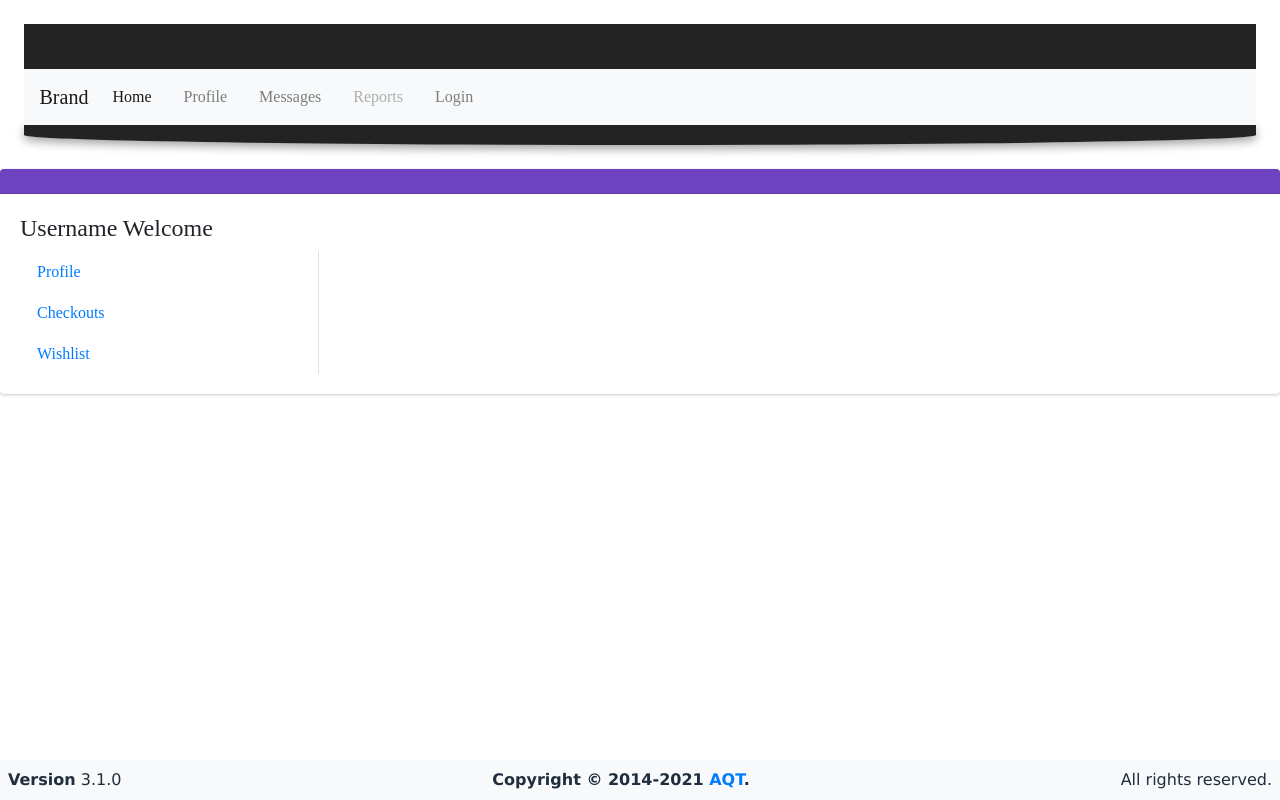
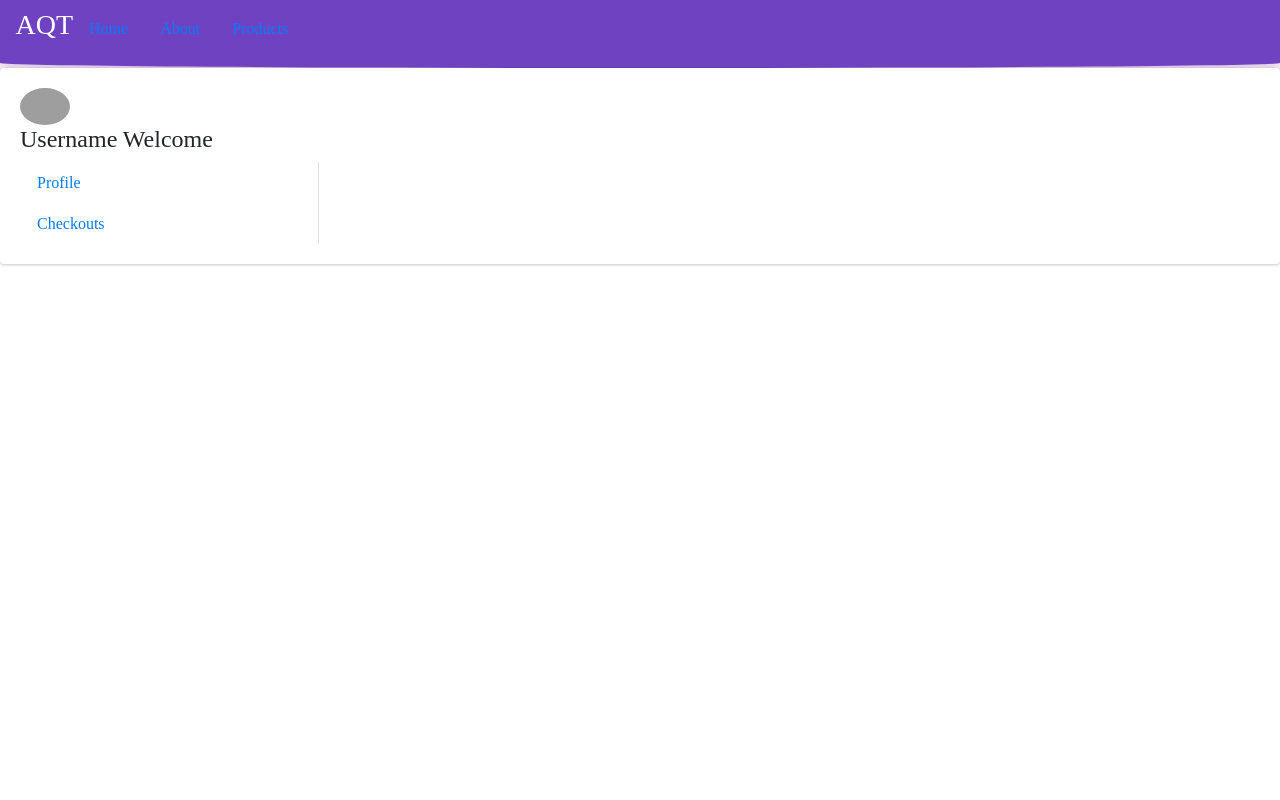
Before and after one commit to DevSheila/QuickTiller, a PHP site: page /user/user-dashboard.html in a window 1280 px wide. Run offline with PHP 8.4, Linux system fonts and the light colour scheme; some libraries are stand-ins or nearby versions; grey boxes are pictures that could not be loaded.

Commit message:
added user Ui

```diff
--- a/assets/cart/qr.css
+++ b/assets/cart/qr.css
@@ -55,17 +55,17 @@
 }
 
 .curve{
-  background-color:black;
+  background-color:rgb(143, 11, 132);
     width:100%;
-    height:20px;
+    height:10px;
     border-bottom-left-radius:50% 50%;
     border-bottom-right-radius:50% 50%;
-    background: #232323;
-    box-shadow: 0px 4px 10px 0px rgba(0,0,0,0.36);
+    background: #990ab6;
+    box-shadow: 0px 4px 10px 0px rgba(107, 7, 128, 0.36);
 }
 
 .box {
 	width: 100%;
 	height: 45px;
-	background: #232323;
+	background: #550c6b;
 }
--- /dev/null
+++ b/user/contact.js
@@ -0,0 +1,6 @@
+$(document).ready(function(){
+	$("#contactForm").submit(function(event){
+		submitForm();
+		return false;
+	});
+});
--- a/user/user-dashboard.html
+++ b/user/user-dashboard.html
@@ -16,43 +16,41 @@
   <!-- Theme style -->
   <link rel="stylesheet" href="../assets/dist/css/adminlte.min.css">
   <link rel="stylesheet" href="../assets/cart/qr.css">
+  <script type="text/javascript" src="contact.js"></script>
 </head>
-<body class="hold-transition sidebar-mini">
+<body style="font-family: neva;">
 
-<div class="wrapper" style="font-family: neva;" >
-<div class="m-4"><div class="box"></div>
+<div class="wrapper"  >
 
-    <nav class="navbar navbar-expand-lg navbar-light ">
+      <nav class="navbar navbar-expand-lg navbar-purple bg-purple">
         <div class="container-fluid">
-            <a href="#" class="navbar-brand">Brand</a>
-            <button type="button" class="navbar-toggler" data-bs-toggle="collapse" data-bs-target="#navbarCollapse">
+           <h3>AQT</h3>
+            <button type="button" class="navbar-toggler" data-bs-toggle="collapse" data-bs-target="#navbarCollapse1">
                 <span class="navbar-toggler-icon"></span>
             </button>
-            <div class="collapse navbar-collapse" id="navbarCollapse">
+            <div class="collapse navbar-collapse" id="navbarCollapse1">
                 <div class="navbar-nav">
                     <a href="#" class="nav-item nav-link active">Home</a>
-                    <a href="#" class="nav-item nav-link">Profile</a>
-                    <a href="#" class="nav-item nav-link">Messages</a>
-                    <a href="#" class="nav-item nav-link disabled" tabindex="-1">Reports</a>
+                    <a href="#" class="nav-item nav-link">About</a>
+                    <a href="#" class="nav-item nav-link">Products</a>
                 </div>
-                <div class="navbar-nav ms-auto">
-                    <a href="#" class="nav-item nav-link">Login</a>
-                </div>
+
             </div>
         </div>
     </nav>
-    <div class="curve"></div>
-</div>
+      <div class="curve bg-purple"  ></div>
+
+
+
   <!-- /.navbar -->
 
   <!-- Main Sidebar Container -->
 
 
   <div class="card card-purple ">
-    <div class="card-header">
 
-    </div>
     <div class="card-body card-sm-3">
+      <img src="https://bootdey.com/img/Content/avatar/avatar7.png" alt=""class="rounded-circle" width="50">
       <h4>Username Welcome</h4>
       <div class="row">
         <div class="col-5 col-sm-3">
@@ -61,70 +59,194 @@
             <a class="nav-link" id="vert-tabs-profile-tab" data-toggle="pill" href="#vert-tabs-profile" role="tab" aria-controls="vert-tabs-profile" aria-selected="false">Profile</a>
 
             <a class="nav-link" id="vert-tabs-settings-tab" data-toggle="pill" href="#vert-tabs-checkout" role="tab" aria-controls="vert-tabs-settings" aria-selected="false">Checkouts</a>
-            <a class="nav-link" id="vert-tabs-settings-tab" data-toggle="pill" href="#vert-tabs-coupon" role="tab" aria-controls="vert-tabs-settings" aria-selected="false">Wishlist</a>
+
           </div>
         </div>
         <div class="col-7 col-sm-9">
           <div class="tab-content" id="vert-tabs-tabContent">
 
             <div class="tab-pane fade" id="vert-tabs-profile" role="tabpanel" aria-labelledby="vert-tabs-profile-tab">
-              <section class="content">
-                <div class="container-fluid">
-                  <div class="row">
-                    <div class="col-md-3">
+              <div class="container">
+                <div class="main-body">
 
-                      <!-- Profile Image -->
-                      <div class="card card-primary card-outline">
-                        <div class="card-body box-profile">
-                          <div class="text-center">
-                            <img class="profile-user-img img-fluid img-circle"
-                                 src="../assets/dist/img/avatar.png"
-                                 alt="User profile picture">
+                      <!-- Breadcrumb -->
+
+                      <!-- /Breadcrumb -->
+
+                      <div class="row gutters-sm">
+                        <div class="col-md-4 mb-3">
+                          <div class="card">
+                            <div class="card-body">
+                              <div class="d-flex flex-column align-items-center text-center">
+                                <img src="https://bootdey.com/img/Content/avatar/avatar7.png" alt="Admin" class="rounded-circle" width="150">
+                                <div class="mt-3">
+                                  <h4>Username</h4>
+
+                                  <p class="text-secondary mb-1">category of customer</p>
+                                  <p class="text-muted font-size-sm">Bay Area, San Francisco, CA</p>
+                                  <button class="btn bg-purple">Follow</button>
+
+                                </div>
+                              </div>
+                            </div>
                           </div>
 
-                          <h3 class="profile-username text-center">user-name</h3>
+                        </div>
+                        <div class="col-md-8">
+                          <div class="card mb-3">
+                            <div class="card-body">
+                              <div class="row">
+                                <div class="col-sm-3">
+                                  <h6 class="mb-0">Full Name</h6>
+                                </div>
+                                <div class="col-sm-9 text-secondary">
+                                  Kenneth Valdez
+                                </div>
+                              </div>
+                              <hr>
+                              <div class="row">
+                                <div class="col-sm-3">
+                                  <h6 class="mb-0">Email</h6>
+                                </div>
+                                <div class="col-sm-9 text-secondary">
+                                  fip@jukmuh.al
+                                </div>
+                              </div>
+                              <hr>
+                              <div class="row">
+                                <div class="col-sm-3">
+                                  <h6 class="mb-0">Phone</h6>
+                                </div>
+                                <div class="col-sm-9 text-secondary">
+                                  (239) 816-9029
+                                </div>
+                              </div>
+                              <hr>
+                              <div class="row">
+                                <div class="col-sm-3">
+                                  <h6 class="mb-0">Mobile</h6>
+                                </div>
+                                <div class="col-sm-9 text-secondary">
+                                  (320) 380-4539
+                                </div>
+                              </div>
+                              <hr>
+                              <div class="row">
+                                <div class="col-sm-3">
+                                  <h6 class="mb-0">Address</h6>
+                                </div>
+                                <div class="col-sm-9 text-secondary">
+                                  Bay Area, San Francisco, CA
+                                </div>
+                              </div>
+                              <hr>
+                              <div class="row">
+                                <div class="col-sm-12">
+                                  <button type="button" class="btn btn-default" data-toggle="modal" data-target="#modal-lg">
+                                           Edit
+                                   </button>
+                                </div>
+                              </div>
+                            </div>
+                          </div>
 
-                          <p class="text-muted text-center"></p>
 
-                          <ul class="list-group list-group-unbordered mb-3">
-                            <li class="list-group-item">
-                              <b>Name</b> <a class="float-right">Users-name</a>
-                            </li>
-                            <li class="list-group-item">
-                              <b>Email</b> <a class="float-right">example@example.com</a>
-                            </li>
-                            <li class="list-group-item">
-                              <b>Adress</b> <a class="float-right">Mombasa-13,287</a>
-                            </li>
-                          </ul>
 
-                         <button type="submit" class="btn bg-purple btn-block" data-toggle="modal" data-target="#modal-lg" >Edit</button>
+
+
                         </div>
-                        <!-- /.card-body -->
                       </div>
+
                     </div>
+                </div>
+                <div class="modal fade" id="modal-lg">
+                  <div class="modal-dialog modal-lg">
+                    <div class="modal-content">
+                      <div class="modal-header">
+                        <h4 class="modal-title">Edit Profile</h4>
+                        <button type="button" class="close" data-dismiss="modal" aria-label="Close">
+                          <span aria-hidden="true">&times;</span>
+                        </button>
+                      </div>
+                      <div class="modal-body">
+
+
+
+                              <!-- left column -->
+                              <div class="col-md-12">
+                                <!-- jquery validation -->
+                                <div class="card card-primary">
+
+                                  <!-- form start -->
+                                  <form id="contactForm" name="contact" Action="saveContact.php"role="form" method="post">
+                                    <div class="card-body">
+                                      <div class="form-group">
+                                        <label for="exampleInputFullname">Full Name</label>
+                                        <input type="text" name="name" class="form-control" id="exampleInputEmail1" placeholder="Enter Fullname" required>
+                                      </div>
+                                      <div class="form-group">
+                                        <label for="exampleInputEmail1">Email address</label>
+                                        <input type="email" name="email" class="form-control" id="exampleInputEmail1" placeholder="Enter email" required>
+                                      </div>
+                                      <div class="form-group">
+                                        <label for="exampleInputphone">Phone</label>
+                                        <input type="number" name="phone" class="form-control" id="exampleInputEmail1" placeholder="Enter phone" required>
+                                      </div>
+                                      <div class="form-group">
+                                        <label for="exampleInputAdress">Address</label>
+                                        <input type="text" name="address" class="form-control" id="exampleInputEmail1" placeholder="Enter phone" required>
+                                      </div>
+                                      <div class="form-group">
+                                        <label for="exampleInputPassword1">Password</label>
+                                        <input type="password" name="password" class="form-control" id="exampleInputPassword1" placeholder="Password" required>
+                                      </div>
+
+                                    </div>
+                                    <!-- /.card-body -->
+
+                                </div>
+                                <!-- /.card -->
+                                </div>
+                              <!--/.col (left) -->
+                              <!-- right column -->
+                              <div class="col-md-6">
+
+                              </div>
+                              <!--/.col (right) -->
+
+                            <!-- /.row -->
+
+
+                      </div>
+                      <div class="modal-footer justify-content-between">
+                        <button type="button" class="btn btn-default" data-dismiss="modal">Close</button>
+                        <button type="submit" name="update" class="btn btn-primary">Save changes</button>
+                      </div>
+
+                    </form>
+                    </div>
+                    <!-- /.modal-content -->
                   </div>
+                  <!-- /.modal-dialog -->
                 </div>
-              </section>
             </div>
-            <div class="tab-pane fade" id="vert-tabs-messages" role="tabpanel" aria-labelledby="vert-tabs-messages-tab">
-               Morbi turpis dolor, vulputate vitae felis non, tincidunt congue mauris. Phasellus volutpat augue id mi placerat mollis. Vivamus faucibus eu massa eget condimentum. Fusce nec hendrerit sem, ac tristique nulla. Integer vestibulum orci odio. Cras nec augue ipsum. Suspendisse ut velit condimentum, mattis urna a, malesuada nunc. Curabitur eleifend facilisis velit finibus tristique. Nam vulputate, eros non luctus efficitur, ipsum odio volutpat massa, sit amet sollicitudin est libero sed ipsum. Nulla lacinia, ex vitae gravida fermentum, lectus ipsum gravida arcu, id fermentum metus arcu vel metus. Curabitur eget sem eu risus tincidunt eleifend ac ornare magna.
-            </div>
-            <div class="tab-pane fade" id="vert-tabs-coupon" role="tabpanel" aria-labelledby="vert-tabs-messages-tab">
-              Morbi turpis dolor, vulputate vitae felis non, tincidunt congue mauris. Phasellus volutpat augue id mi placerat mollis. Vivamus faucibus eu massa eget condimentum. Fusce nec hendrerit sem, ac tristique nulla. Integer vestibulum orci odio. Cras nec augue ipsum. Suspendisse ut velit condimentum, mattis urna a, malesuada nunc. Curabitur eleifend facilisis velit finibus tristique. Nam vulputate, eros non luctus efficitur, ipsum odio volutpat massa, sit amet sollicitudin est libero sed ipsum. Nulla lacinia, ex vitae gravida fermentum, lectus ipsum gravida arcu, id fermentum metus arcu vel metus. Curabitur eget sem eu risus tincidunt eleifend ac ornare magna.
-           </div>
+
             <div class="tab-pane fade" id="vert-tabs-checkout" role="tabpanel" aria-labelledby="vert-tabs-settings-tab">
-              <div class="card-body">
-                <table id="example1" class="table table-bordered table-striped">
-                  <thead>
-                  <tr>
+              <div class="card ">
+              <div class="container-fluid">
+                <div class="row">
+                  <div class="col-12">
+                      <div class="card-body">
+                   <table id="example1" class="table table-bordered table-striped">
+                    <thead>
+                    <tr>
 
                     <th>Item ID</th>
 
                     <th>STORE ID</th>
                     <th>DATE</th>
                     <th>QUANTITY</th>
-                    <th>TOTAL AMOUNT</th>
+                    <th>TOTAL </th>
                     <th>ACTION</th>
 
                   </tr>
@@ -155,7 +277,7 @@
                     <th>STORE ID</th>
                     <th>DATE</th>
                     <th>QUANTITY</th>
-                    <th>TOTAL AMOUNT</th>
+                    <th>TOTAL </th>
                     <th>ACTION</th>
 
                   </tr>
@@ -165,84 +287,14 @@
             </div>
           </div>
         </div>
-      </div>
-
-    </div>
-    <!-- /.card -->
-  </div>
-
-  <div class="modal fade" id="modal-lg">
-    <div class="modal-dialog modal-lg">
-      <div class="modal-content">
-        <div class="modal-header bg-indigo">
-          <h4 class="modal-title">EDIT PROFILE</h4>
-          <button type="button" class="close" data-dismiss="modal" aria-label="Close">
-            <span aria-hidden="true">&times;</span>
-          </button>
-        </div>
-        <div class="modal-body">
-        <div class="border rounded ">
-        <div class="pb-2"></div>
-        <div class="tab-pane" id="settings">
-          <form class="form-horizontal">
-            <div class="form-group row">
-              <label for="inputName" class="col-sm-2 col-form-label">Name</label>
-              <div class="col-sm-10">
-                <input type="email" class="form-control" id="inputName" placeholder="Name">
-              </div>
-            </div>
-            <div class="form-group row">
-              <label for="inputEmail" class="col-sm-2 col-form-label">Email</label>
-              <div class="col-sm-10">
-                <input type="email" class="form-control" id="inputEmail" placeholder="Email">
-              </div>
-            </div>
-            <div class="form-group row">
-              <label for="inputName2" class="col-sm-2 col-form-label">Name</label>
-              <div class="col-sm-10">
-                <input type="text" class="form-control" id="inputName2" placeholder="Name">
-              </div>
-            </div>
-            <div class="form-group row">
-              <label for="inputExperience" class="col-sm-2 col-form-label">Experience</label>
-              <div class="col-sm-10">
-                <textarea class="form-control" id="inputExperience" placeholder="Experience"></textarea>
-              </div>
-            </div>
-            <div class="form-group row">
-              <label for="inputSkills" class="col-sm-2 col-form-label">Skills</label>
-              <div class="col-sm-10">
-                <input type="text" class="form-control" id="inputSkills" placeholder="Skills">
-              </div>
-            </div>
-            <div class="form-group row">
-              <div class="offset-sm-2 col-sm-10">
-                <div class="checkbox">
-                  <label>
-                    <input type="checkbox"> I agree to the <a href="#">terms and conditions</a>
-                  </label>
-                </div>
-              </div>
-            </div>
-
-
-</div>
-</div>
-</div>
-</div>
-
-</div>
 
         </div>
 
-      </div>
-      <!-- /.modal-content -->
-    </div>
-    <!-- /.modal-dialog -->
-  </div>
 
 
-  <footer class="navbar fixed-bottom navbar-light bg-light">
+
+
+  <footer class="navbar fixed-bottom navbar-light bg-purple">
     <div class="float-right d-none d-sm-block">
       <b>Version</b> 3.1.0
     </div>
@@ -259,11 +311,14 @@
 
 <!-- jQuery -->
 <script src="../assets/plugins/jquery/jquery.min.js"></script>
+
 <!-- Bootstrap 4 -->
 <script src="../assets/plugins/bootstrap/js/bootstrap.bundle.min.js"></script>
 <!-- AdminLTE App -->
 <script src="../assets/dist/js/adminlte.min.js"></script>
+
 <!-- AdminLTE for demo purposes -->
 <script src="../assets/dist/js/demo.js"></script>
+
 </body>
 </html>
```
Also changed, not shown: user/saveContact.js (added, +15 -0 lines), user/saveContact.php (added, +10 -0 lines).
